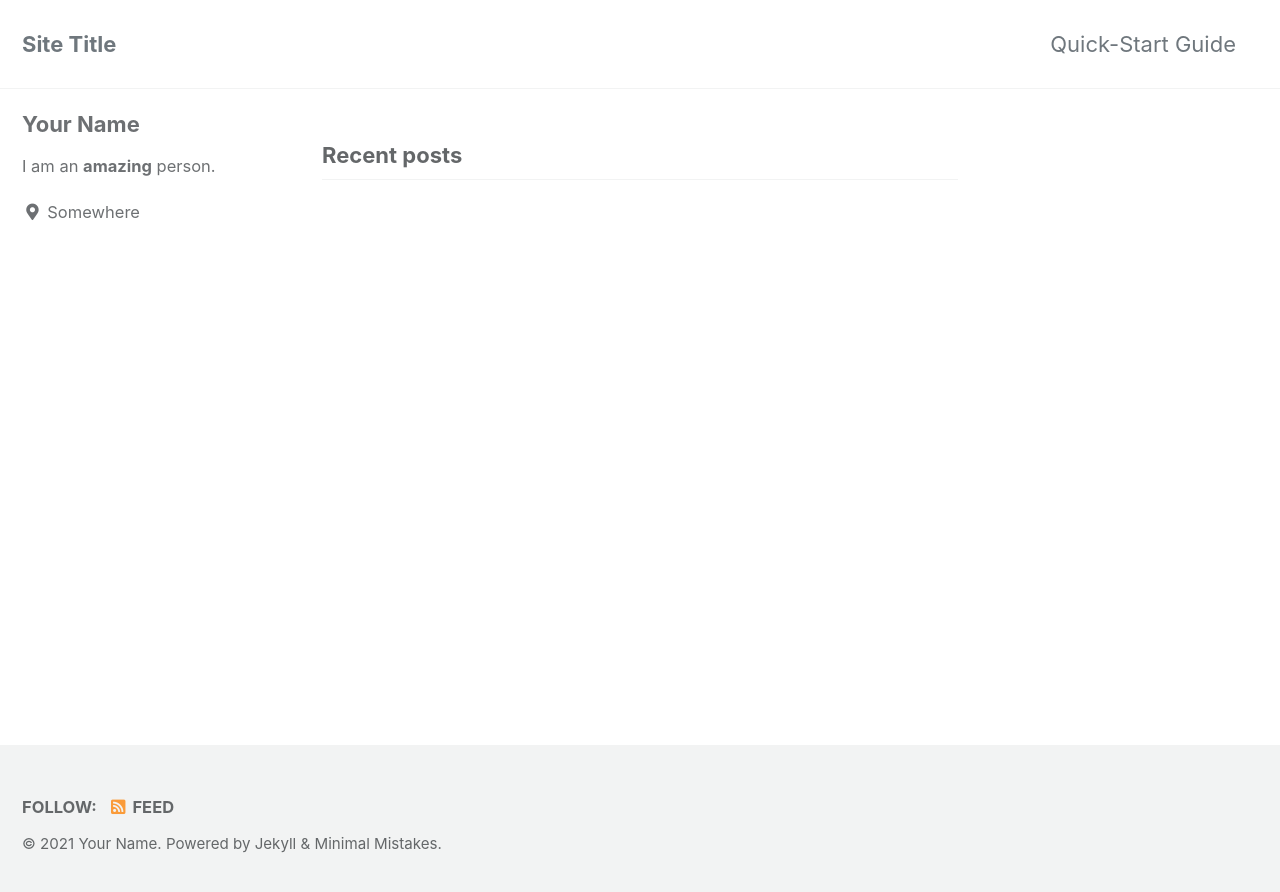
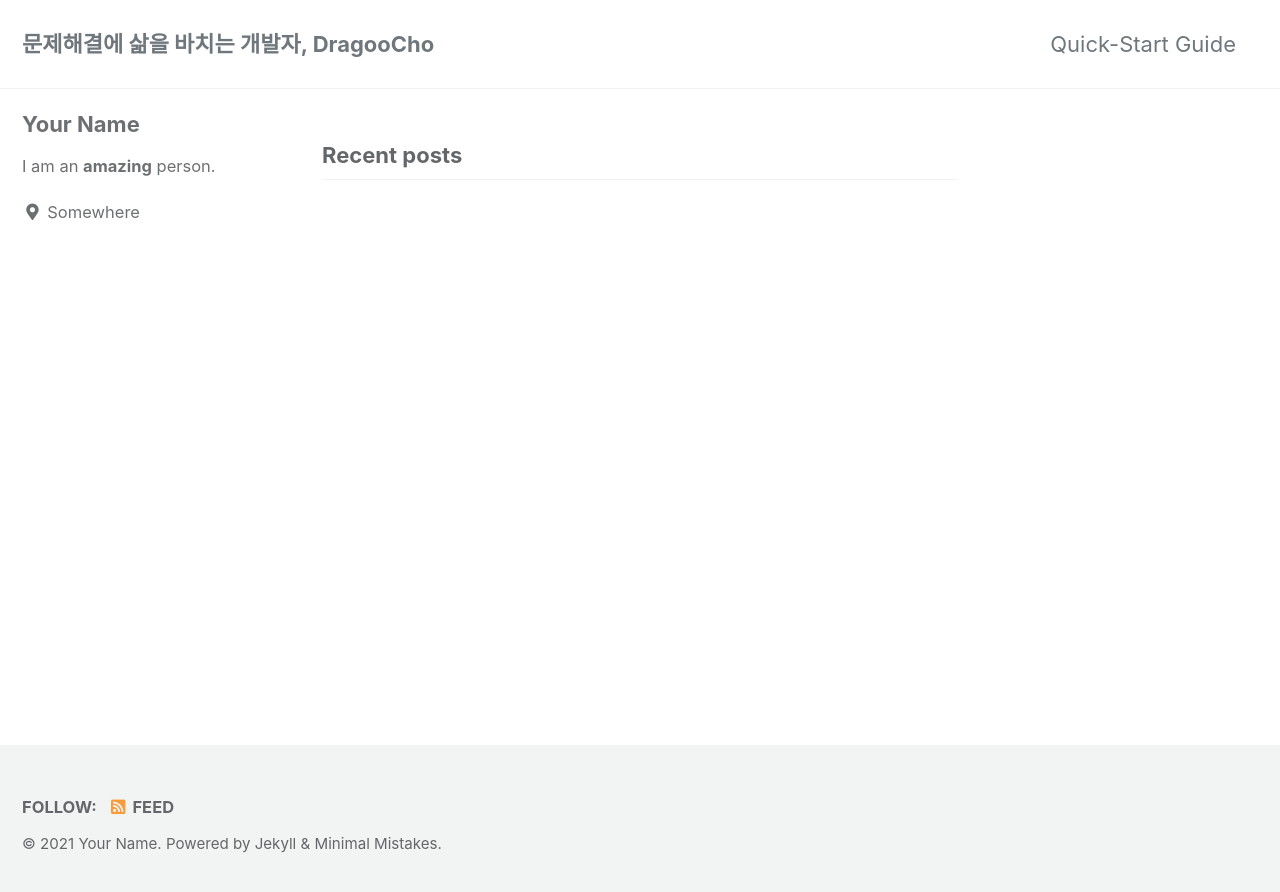
Before and after one commit to DragooCho/dragoocho.github.com, a Jekyll site: the page built from index.html, in a window 1280 px wide. Shown: the top 892 px of the page. Built offline with Jekyll 4.4.1, drawn with Linux system fonts in a browser that asks for light colours; cached includes are drawn as plain includes; the list of posts is cut into pages by our own code.

Commit message:
Update _config.yml
타이틀 수정?

```diff
--- a/_config.yml
+++ b/_config.yml
@@ -16,9 +16,9 @@ minimal_mistakes_skin    : "default" # "air", "aqua", "contrast", "dark", "dirt"
 
 # Site Settings
 locale                   : "en-US"
-title                    : "Site Title"
+title                    : 문제해결에 삶을 바치는 개발자, DragooCho
 title_separator          : "-"
-subtitle                 : # site tagline that appears below site title in masthead
+subtitle                 : # dragoocho 블로그 since 2021.04.17
 name                     : "Your Name"
 description              : "An amazing website."
 url                      : # the base hostname & protocol for your site e.g. "https://mmistakes.github.io"
```
